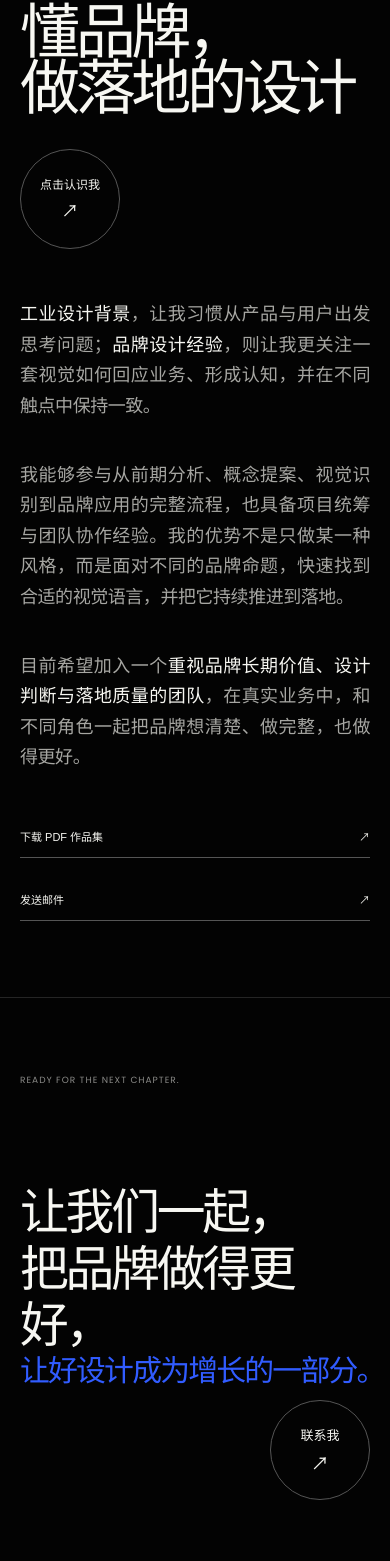
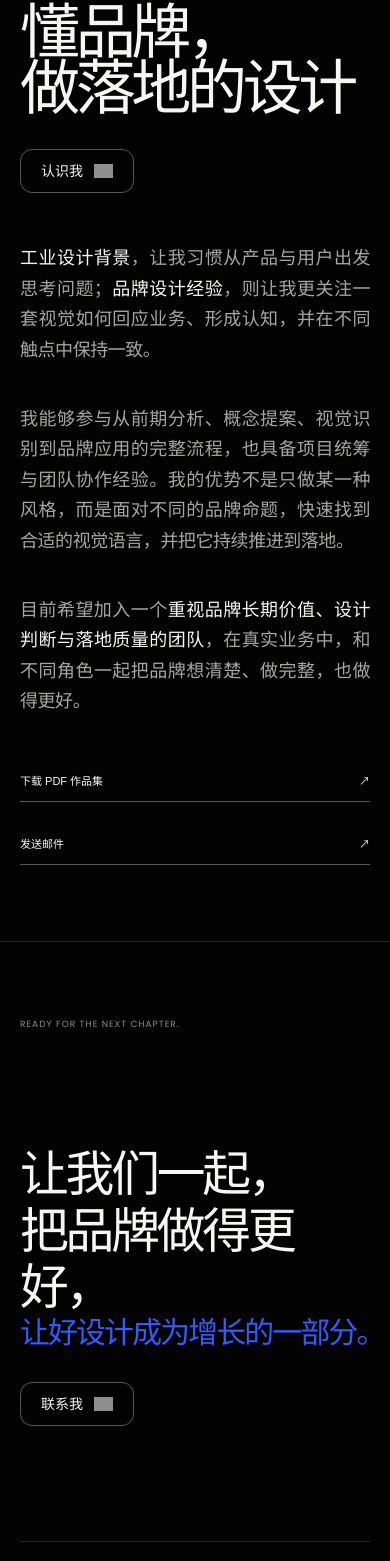
Before and after one commit to liu6qiu/liu-xinyue-portfolio-3, a React (Vite) app: page / in a window 390 px wide. Shown: the part 4254-5815 px from the top of the page. Built offline with nearby package versions, Linux system fonts and the light colour scheme; grey boxes are pictures that could not be loaded; a web font is replaced by a local one.

Commit message:
Refine about and contact CTA buttons

```diff
--- a/src/App.jsx
+++ b/src/App.jsx
@@ -15,6 +15,7 @@ const projects = [
 ];
 
 function Arrow({ down = false }) { return <span aria-hidden="true">{down ? "↓" : "↗"}</span>; }
+function CtaArrow() { return <img src={assetPath("carousel-next.svg")} alt="" aria-hidden="true" />; }
 
 export function App() {
   const [openProject, setOpenProject] = useState(null);
@@ -165,7 +166,7 @@ export function App() {
       <section className="about" id="about">
         <div className="about-title" data-reveal>
           <h2>懂品牌，<br />做落地的<span>设计</span></h2>
-          <button className="about-cta" onClick={openAboutPage}>点击认识我 <Arrow /></button>
+          <button className="about-cta cta-button" onClick={openAboutPage}>认识我 <CtaArrow /></button>
         </div>
         <div className="about-copy" data-reveal>
           <p><strong>工业设计背景</strong>，让我习惯从产品与用户出发思考问题；<strong>品牌设计经验</strong>，则让我更关注一套视觉如何回应业务、形成认知，并在不同触点中保持一致。</p>
@@ -182,7 +183,7 @@ export function App() {
         <div className="footer-top"><p className="en">READY FOR THE NEXT CHAPTER.</p><p>品牌策略 · 视觉识别 · 品牌应用</p></div>
         <div className="footer-cta">
           <h2>让我们一起，<br />把品牌做得更好，<br /><span>让好设计成为增长的一部分。</span></h2>
-          <a className="footer-contact" href="mailto:659965306@qq.com" aria-label="发送邮件给刘新月">联系我 <Arrow /></a>
+          <a className="footer-contact cta-button" href="mailto:659965306@qq.com" aria-label="发送邮件给刘新月">联系我 <CtaArrow /></a>
         </div>
         <div className="footer-row">
           <span>刘新月 · 品牌设计师</span><a href="tel:13857146121">13857146121（微信同号）</a><span className="en">HANGZHOU, CHINA · © 2026</span>
--- a/src/styles.css
+++ b/src/styles.css
@@ -89,9 +89,10 @@ img { display: block; width: 100%; }
 
 .about { padding: 9vh var(--pad); border-top: 1px solid var(--line); display: grid; grid-template-columns: 1.12fr .88fr; gap: 8vw; align-items: start; }
 .about-title h2 { margin: 5vh 0 0; font-size: clamp(52px, 6.6vw, 108px); line-height: .93; font-weight: 600; letter-spacing: -.073em; }
-.about-cta { width: 100px; height: 100px; margin-top: 46px; border: 1px solid #555; border-radius: 50%; display: grid; place-items: center; align-content: center; gap: 5px; font-size: 13px; transition: background .25s ease, border-color .25s ease, color .25s ease; }
-.about-cta span { font-size: 17px; }
-.about-cta:hover { border-color: var(--blue); background: var(--blue); color: #fff; }
+.cta-button { width: fit-content; min-height: 44px; padding: 0 20px; border: 1px solid #555; border-radius: 12px; display: inline-flex; align-items: center; justify-content: flex-start; gap: 11px; font-size: 14px; line-height: 1; transition: background .25s ease, border-color .25s ease, color .25s ease; }
+.cta-button img { width: auto; height: 1em; opacity: .9; }
+.about-cta { margin-top: 46px; }
+.cta-button:hover { border-color: var(--blue); background: var(--blue); color: #fff; }
 .about-copy { padding-top: 6vh; }
 .about-copy > p { max-width: 650px; margin: 0 0 38px; color: #a6a6a2; font-size: clamp(18px, 1.55vw, 26px); line-height: 1.72; letter-spacing: -.025em; text-align: justify; text-justify: inter-ideograph; }
 .about-copy strong { color: var(--white); font-weight: 800; }
@@ -102,12 +103,10 @@ img { display: block; width: 100%; }
 footer { min-height: 84svh; padding: 10vh var(--pad) 30px; border-top: 1px solid var(--line); display: flex; flex-direction: column; justify-content: space-between; overflow: hidden; }
 .footer-top { display: flex; justify-content: space-between; gap: 40px; }
 .footer-top p { margin: 0; color: var(--muted); font-size: 9px; letter-spacing: .11em; }
-.footer-cta { position: relative; display: block; }
+.footer-cta { position: relative; display: flex; flex-direction: column; align-items: flex-start; }
 .footer-cta h2 { max-width: 1220px; margin: 0; font-size: clamp(56px, 7.8vw, 126px); line-height: 1.08; font-weight: 600; letter-spacing: -.065em; }
 .footer-cta h2 span { display: block; color: var(--blue); font-size: clamp(31px, 6.73vw, 96px); letter-spacing: -.06em; white-space: nowrap; }
-.footer-contact { position: absolute; right: 0; top: 0; width: 100px; height: 100px; border: 1px solid #555; border-radius: 50%; display: grid; place-items: center; align-content: center; gap: 5px; font-size: 13px; transition: background .25s, border-color .25s; }
-.footer-contact span { font-size: 18px; }
-.footer-contact:hover { background: var(--blue); border-color: var(--blue); }
+.footer-contact { margin-top: 46px; }
 .footer-row { display: flex; align-items: center; justify-content: space-between; gap: 20px; padding-top: 18px; border-top: 1px solid var(--line); color: var(--muted); font-size: 12px; letter-spacing: .05em; }
 
 [data-reveal] { opacity: 0; transform: translateY(54px); transition: opacity .9s ease, transform .9s cubic-bezier(.2,.75,.2,1); }
@@ -277,16 +276,16 @@ footer { min-height: 84svh; padding: 10vh var(--pad) 30px; border-top: 1px solid
   .other-work-stage { height: 390px; }
   .about { padding: 9vh 20px; grid-template-columns: 1fr; gap: 6vh; }
   .about-title h2 { margin-top: 0; font-size: 15.4vw; }
-  .about-cta { width: 100px; height: 100px; margin-top: 32px; font-size: 12px; }
+  .about-cta { margin-top: 32px; }
   .about-copy { padding: 0; }
   .about-copy > p { font-size: 18px; line-height: 1.7; }
   .about-links { grid-template-columns: 1fr; margin-top: 5vh; }
   footer { min-height: 78svh; padding: 9vh 20px 24px; }
   .footer-top p:last-child { display: none; }
-  .footer-cta { padding-bottom: 112px; }
+  .footer-cta { padding-bottom: 0; }
   .footer-cta h2 { font-size: 12.5vw; line-height: 1.16; }
   .footer-cta h2 span { font-size: 7.65vw; }
-  .footer-contact { top: auto; bottom: 0; width: 100px; height: 100px; }
+  .footer-contact { margin-top: 32px; }
   .opening-meta p { font-size: 10px; }
   .footer-row { align-items: flex-start; font-size: 10px; }
   .footer-row span:last-child { display: none; }
```
